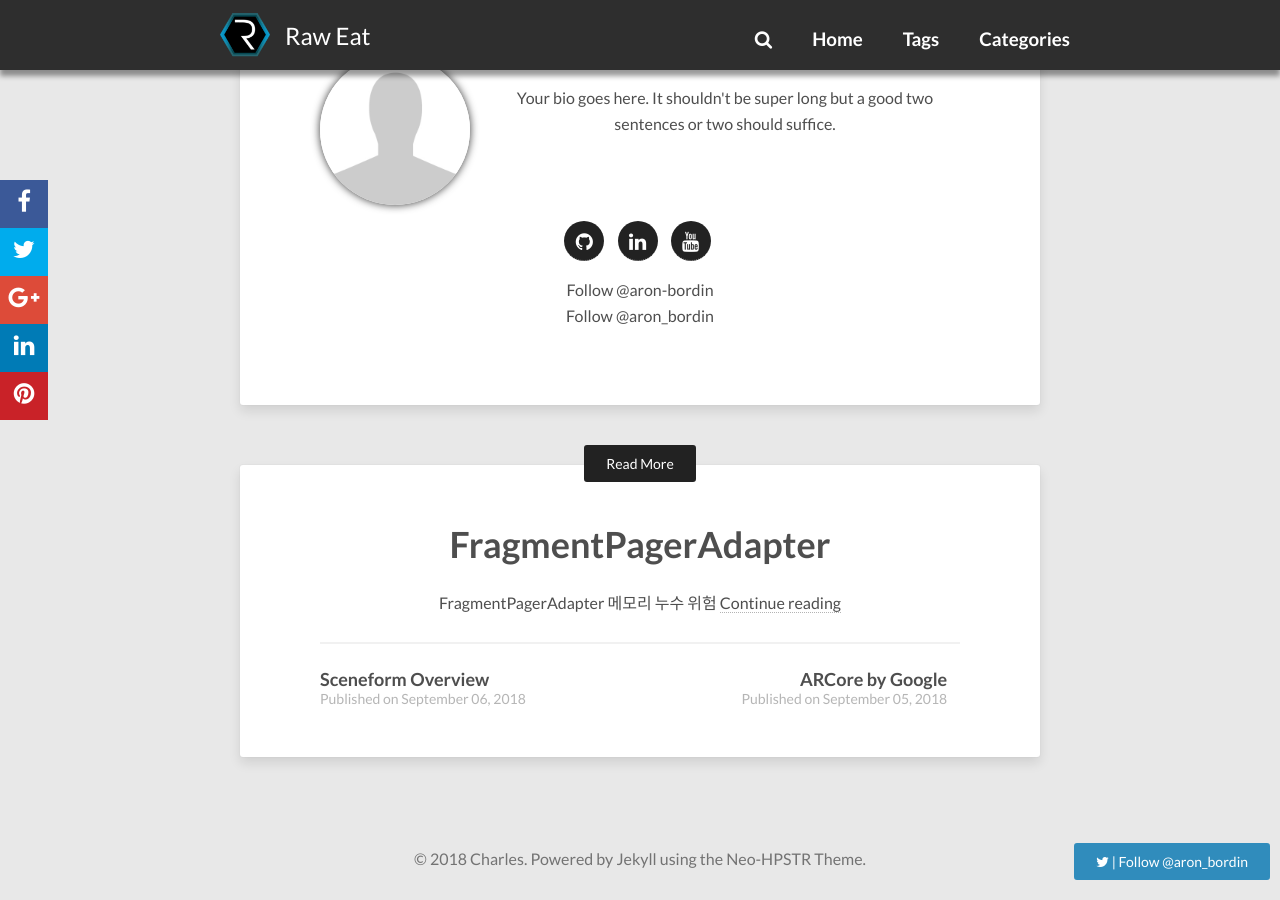
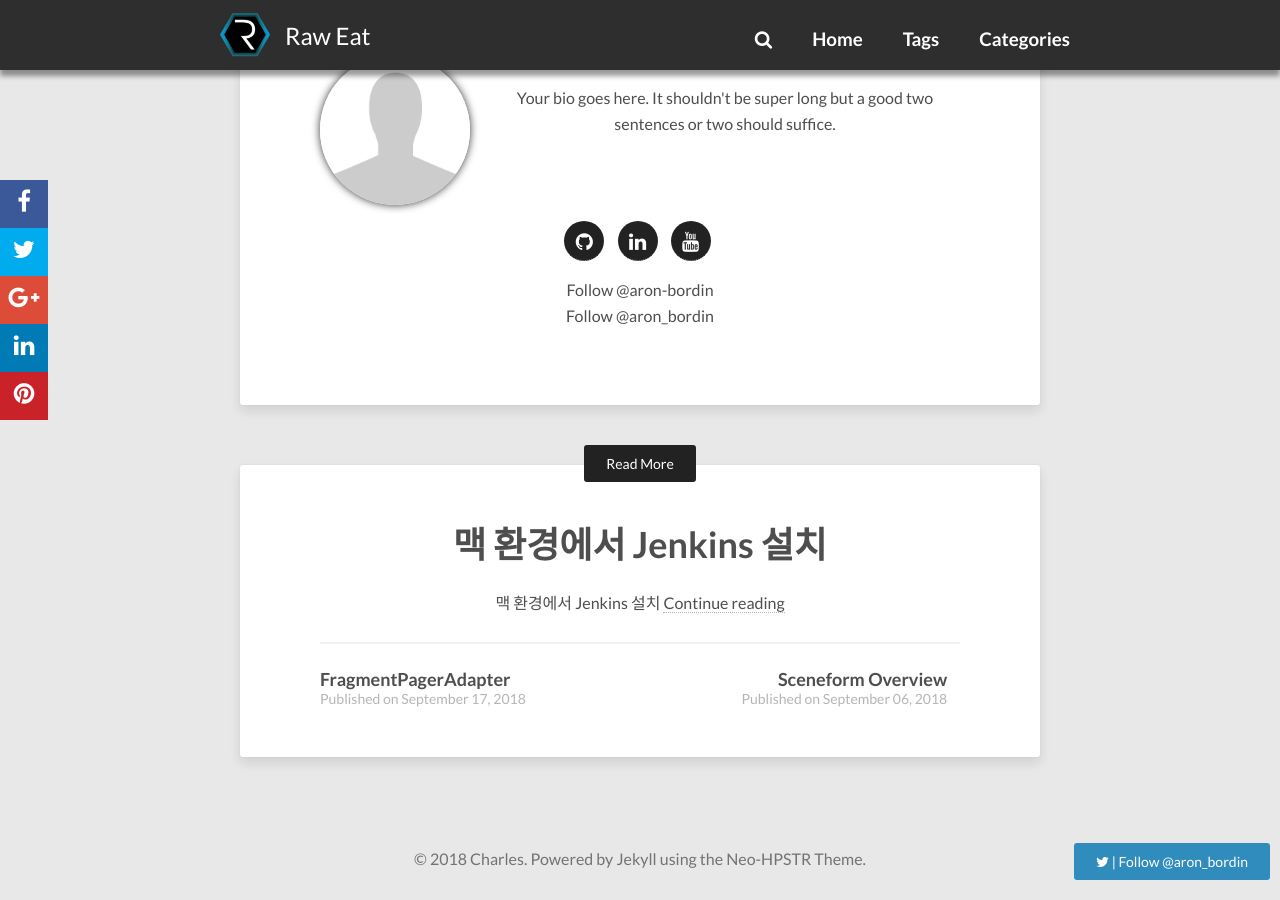
Before and after one commit to charles-na/charles-na.github.io, a Jekyll site: the page built from _posts/2018-09-18-retrofit-single.md, in a window 1280 px wide and 900 px high, scrolled down 2461 px. Built offline with Jekyll 4.4.1, drawn with Linux system fonts in a browser that asks for light colours; nearby versions of some CDN libraries; comment, search, counter and statistics services are not loaded; some of the changed text lies outside the part shown.

Commit message:
add post

```diff
--- a/_posts/2018-09-18-retrofit-single.md
+++ b/_posts/2018-09-18-retrofit-single.md
@@ -1,6 +1,6 @@
 ---
 layout: post
-title: "Retrofit 인스턴스 만들기a"
+title: "Retrofit 인스턴스 만들기"
 description: "Retrofit 인스턴스 만들기"
 tags: [android, retrofit]
 categories: [android]
--- /dev/null
+++ b/_posts/2018-11-01-jenkins-unity-build.md
@@ -0,0 +1,25 @@
+---
+layout: post
+title: 맥 환경에서 Jenkins 설치
+description: 맥 환경에서 Jenkins 설치
+modified: 2018-11-01
+tags: [jenkins,mac]
+categories: [jenkins]
+---
+
+## Homebrew 설치 (없는 경우)
+    $ /usr/bin/ruby -e "$(curl -fsSL https://raw.githubusercontent.com/Homebrew/install/master/install)"
+
+## 젠킨스 설치
+    $ brew install jenkins
+
+## 초기 비밀번호 세팅
+    $ cat ~/.jenkins/secrets/initialAdminPassword
+    1c6002e332504fe3b076dbe598834170
+
+## 젠킨스 시작
+    $ brew services start jenkins
+
+## 젠킨스 삭제
+    $ brew services stop jenkins
+    $ brew remove jenkins
```
